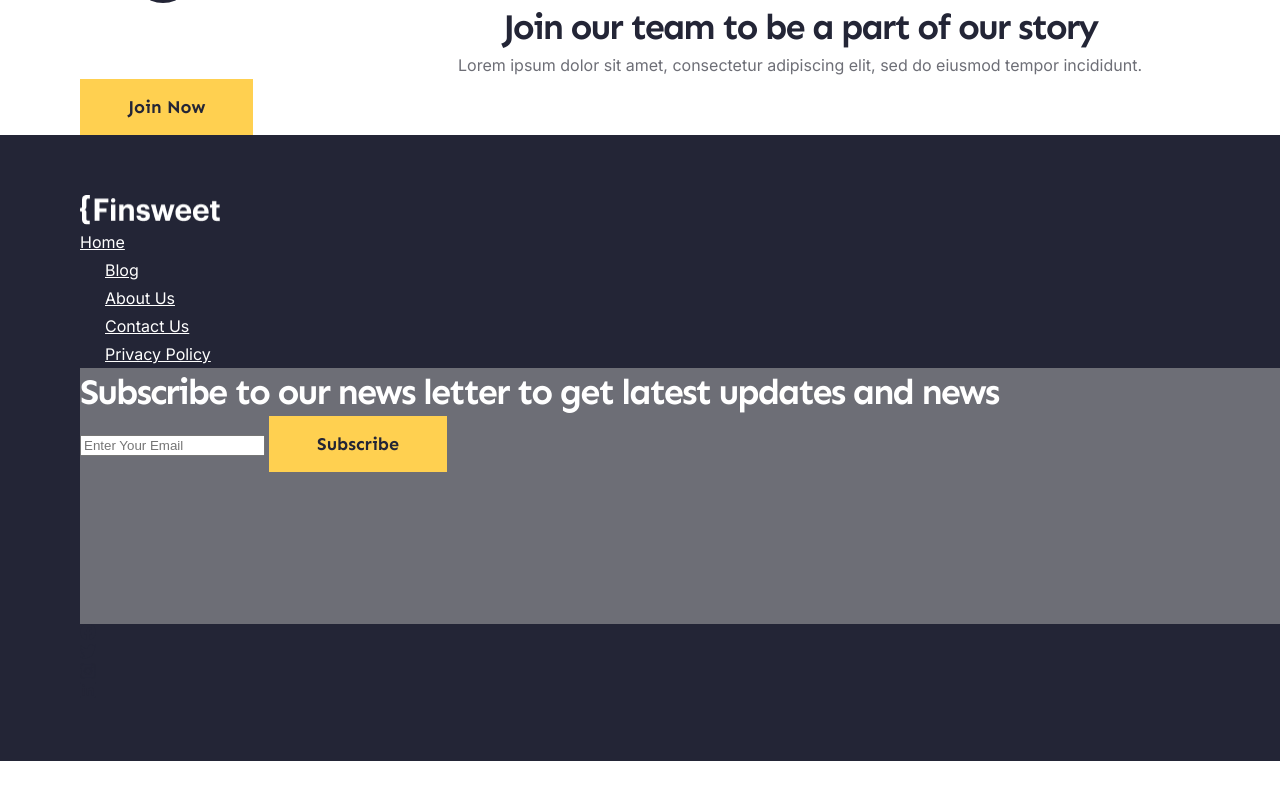
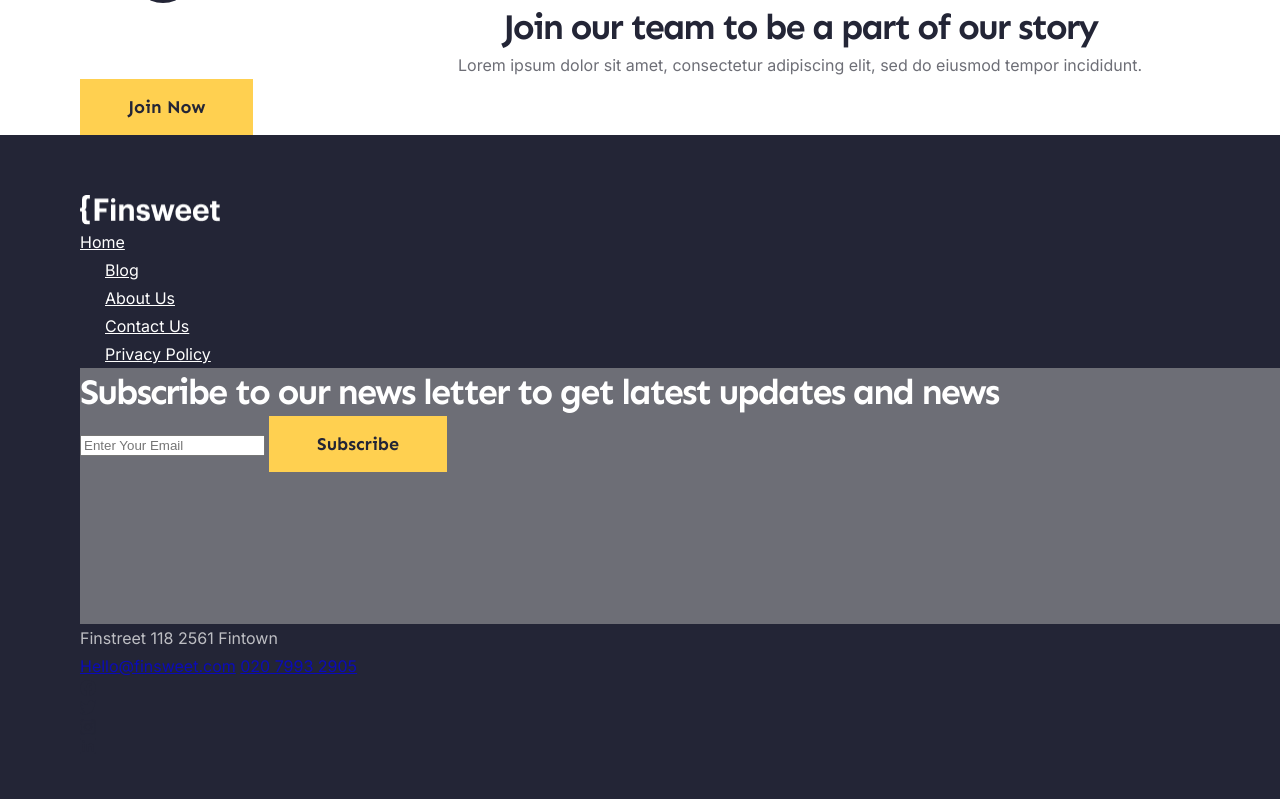
Before and after one commit to Barjakuzzo/-Finsweet, a plain HTML site: page index.html in a window 1280 px wide. Shown: the part 5155-5954 px from the top of the page. Before the commit the page ends 5916 px from the top, so only its background shows below. Drawn offline with Linux system fonts and the light colour scheme.

Commit message:
add styles.css, index.html

```diff
--- a/css/styles.css
+++ b/css/styles.css
@@ -612,3 +612,13 @@ footer-menu {
 .footer-form-button:hover {
   background: #EDC14A;
 }
+
+.footer-adress {
+  font-family: 'Inter';
+  font-style: normal;
+  font-weight: 400;
+  font-size: 16px;
+  line-height: 28px;
+  color: #FFFFFF;
+  opacity: 0.7;
+}
--- a/index.html
+++ b/index.html
@@ -304,10 +304,11 @@
     </div>
 
     <div>
-      <address>
-
-        <a href="tel: "></a>
-
+      <address class="footer-adress">
+        Finstreet 118 2561 Fintown
+        <br>
+        <a href="mailto:Hello@finsweet.com">Hello@finsweet.com</a>
+        <a href="tel:+02079932905">020 7993 2905</a>
       </address>
     </div>
 
```
